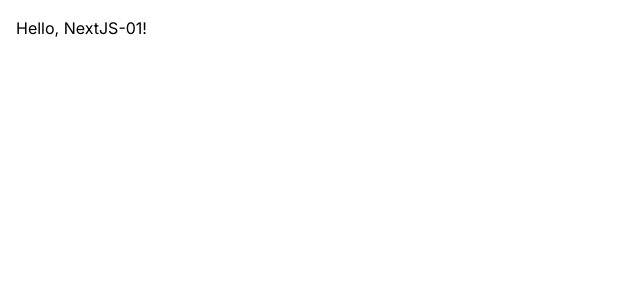
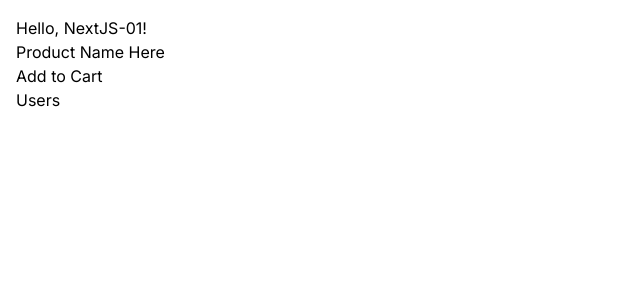
Before and after one commit to chamrick/next-01, a Next.js app: page / in a window 1280 px wide. Shown: the top 300 px of the page, without its empty margins (0-640 px from the left). Built offline with nearby package versions, Linux system fonts and the light colour scheme.

Commit message:
ProductCard and AddToCart components;

```diff
--- /dev/null
+++ b/src/app/components/AddToCart.tsx
@@ -0,0 +1,10 @@
+'use client';
+import React from 'react'
+
+const AddToCart = () => {
+  return (
+    <button onClick={() => { console.log('Click!'); }}>Add to Cart</button>
+  );
+};
+
+export default AddToCart;
--- /dev/null
+++ b/src/app/components/ProductCard.tsx
@@ -0,0 +1,13 @@
+import React from 'react'
+import AddToCart from './AddToCart';
+
+const ProductCard = () => {
+  return (
+    <div>
+      <h2>Product Name Here</h2>
+      <AddToCart />
+    </div>
+  );
+};
+
+export default ProductCard;
--- a/src/app/page.tsx
+++ b/src/app/page.tsx
@@ -1,9 +1,13 @@
 import Image from "next/image";
+import Link from "next/link";
+import ProductCard from "./components/ProductCard";
 
 export default function Home() {
   return (
-    <main className="">
+    <main>
       <h1>Hello, NextJS-01!</h1>
+      <ProductCard />
+      <Link href="/users">Users</Link>
     </main>
   );
 }
--- /dev/null
+++ b/src/app/users/new/page.tsx
@@ -0,0 +1,9 @@
+import React from 'react';
+
+const NewUserPage = () => {
+  return (
+    <div>NewUserPage</div>
+  );
+};
+
+export default NewUserPage;
--- /dev/null
+++ b/src/app/users/page.tsx
@@ -0,0 +1,9 @@
+import React from 'react';
+
+const UsersPage = () => {
+  return (
+    <div>UsersPage</div>
+  );
+};
+
+export default UsersPage;
```
Also changed, not shown: src/README.md (added).
